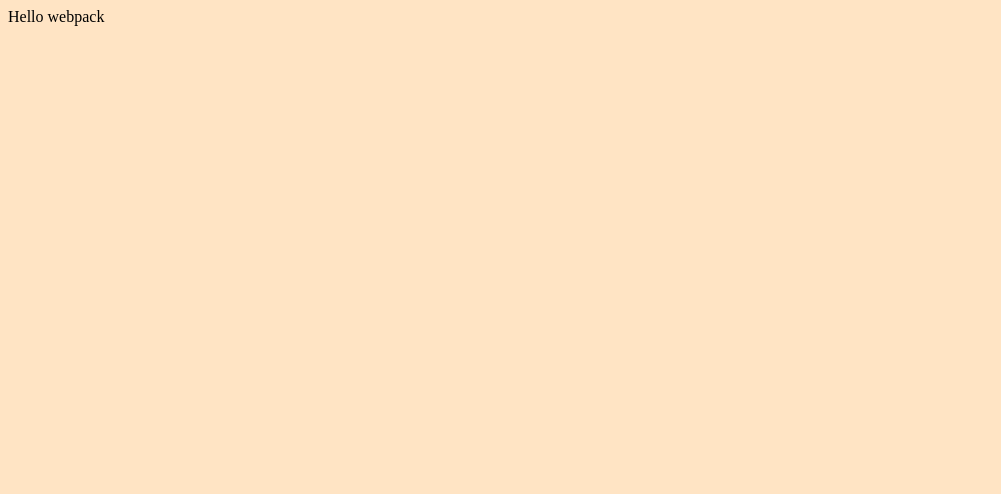
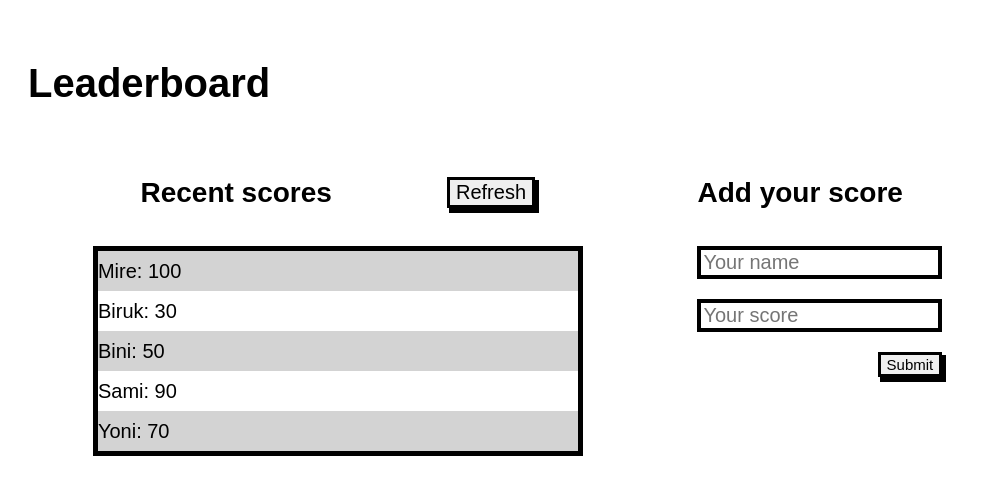
Before and after one commit to Mre55/Leaderboard, a website built with webpack: page src/index.html in a window 1280 px wide. Shown: the whole page, without its empty margins (0-1001 px from the left). Built offline with nearby package versions, Linux system fonts and the light colour scheme.

Commit message:
Add layout of the page in to HTML and dynamicaly render the score from js file

```diff
--- a/src/index.html
+++ b/src/index.html
@@ -6,6 +6,31 @@
     <title>Wbpack Exercise</title>
 </head>
 <body>
+    <main>
+        <h2>Leaderboard</h2>
+        <div class="container">
+            <section class="display-section">
+                <article class="display-title-btn">
+                    <h4>Recent scores</h4>
+                    <button>Refresh</button>
+                </article>
+                <article class="display-table">
+
+                </article>
+            </section>
+
+            <section class="add-section">
+                <h4>Add your score</h4>
+                <form action="#">
+                    <input type="text" placeholder="Your name">
+                    <input type="text" placeholder="Your score">
+                </form>
+                <div class="add-btn">
+                    <button type="submit">Submit</button>
+                </div>
+            </section>
+        </div>
+    </main>
 
 </body>
 </html>
--- a/src/index.js
+++ b/src/index.js
@@ -1,14 +1,30 @@
-import _ from 'lodash';
 import './style.css';
 
-function component() {
-  const element = document.createElement('div');
+const displayTable = document.querySelector('.display-table');
 
-  // Lodash, now imported by this script
-  element.innerHTML = _.join(['Hello', 'webpack'], ' ');
-  element.classList.add('hello');
+const displayScore = [
+  {
+    Name: 'Mire',
+    Score: 100,
+  },
+  {
+    Name: 'Biruk',
+    Score: 30,
+  },
+  {
+    Name: 'Bini',
+    Score: 50,
+  },
+  {
+    Name: 'Sami',
+    Score: 90,
+  },
+  {
+    Name: 'Yoni',
+    Score: 70,
+  },
+];
 
-  return element;
-}
-
-document.body.appendChild(component());
+displayTable.innerHTML = displayScore.map((e) => `
+        <p class="display-table-list">${e.Name}: ${e.Score}</p>
+    `).join('');
--- a/src/style.css
+++ b/src/style.css
@@ -1,3 +1,91 @@
-body {
-  background-color: bisque;
+* {
+  font-family: 'Poppins', sans-serif;
 }
+
+main {
+  padding: 20px;
+}
+
+.container {
+  display: flex;
+  justify-content: space-evenly;
+  gap: 50px;
+}
+
+main h2 {
+  font-size: 40px;
+}
+
+.display-section {
+  width: 40%;
+}
+
+.display-title-btn {
+  display: flex;
+  justify-content: space-around;
+  align-items: center;
+  gap: 20px;
+}
+
+.display-title-btn h4 {
+  font-size: 28px;
+}
+
+.display-title-btn button {
+  font-size: 20px;
+  box-shadow: 3px 4px 0 1px;
+  border: 3px solid;
+}
+
+.add-section {
+  display: flex;
+  flex-direction: column;
+  width: 40%;
+}
+
+.add-section button {
+  font-size: 15px;
+  box-shadow: 3px 4px 0 1px;
+  border: 3px solid;
+}
+
+.add-btn {
+  display: flex;
+  justify-content: end;
+  width: 50%;
+}
+
+form {
+  display: flex;
+  flex-direction: column;
+  width: 50%;
+  gap: 20px;
+  margin-bottom: 20px;
+}
+
+form input {
+  border: 4px solid;
+  font-size: 20px;
+}
+
+.add-section h4 {
+  font-size: 28px;
+}
+
+.display-table {
+  border: 5px solid black;
+}
+
+.display-table-list {
+  margin: 0;
+  font-size: 20px;
+  line-height: 40px;
+}
+
+.display-table-list:nth-child(even) {
+  background: #fff;
+}
+
+.display-table-list:nth-child(odd) {
+  background: lightgray;
+}
```
Also changed, not shown: dist/index.html.
